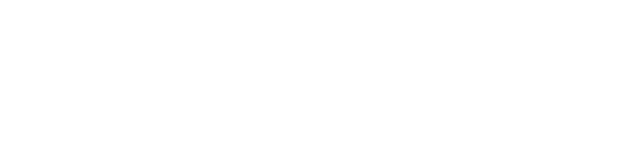
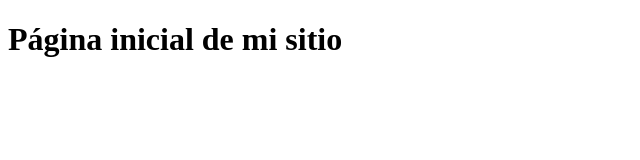
Before and after one commit to quiquerojo/prueba-tiempo, a plain HTML site: page index.html in a window 1280 px wide. Shown: the whole page, without its empty margins (0-640 px from the left). Drawn offline with Linux system fonts and the light colour scheme.

Commit message:
modifico index con h1

```diff
--- a/index.html
+++ b/index.html
@@ -7,6 +7,6 @@
     <title>Document</title>
 </head>
 <body>
-
+    <h1>Página inicial de mi sitio</h1>
 </body>
 </html>
```
